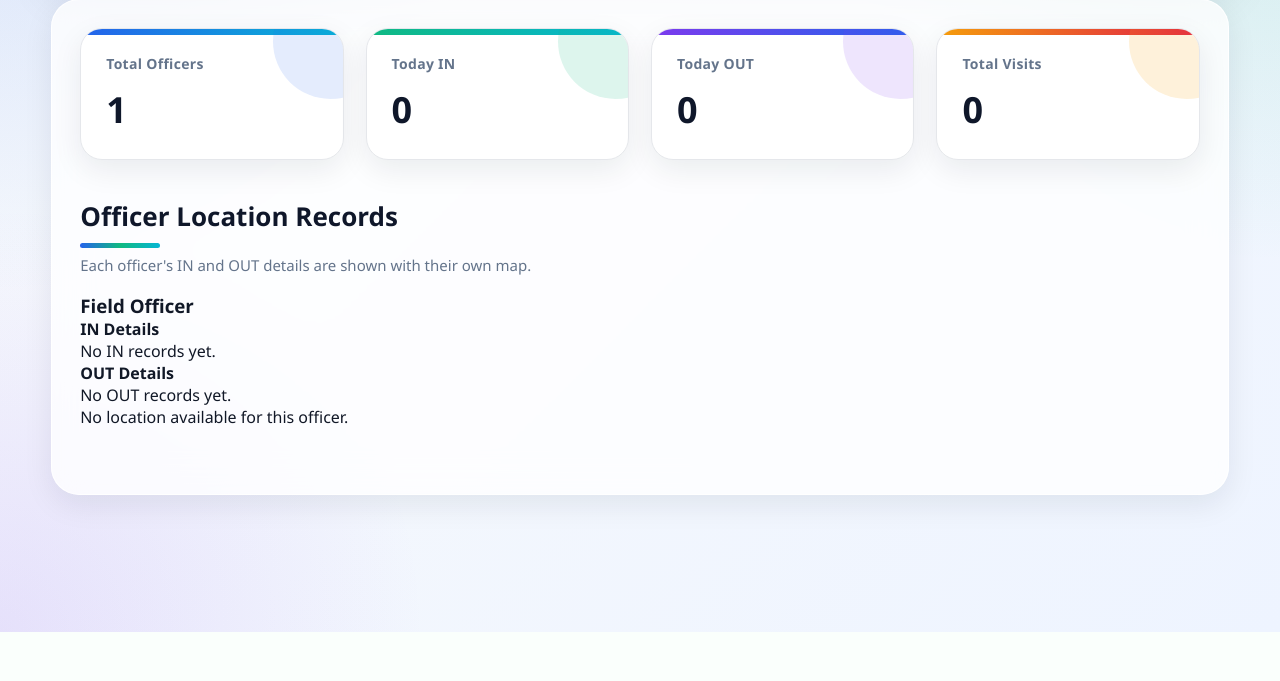
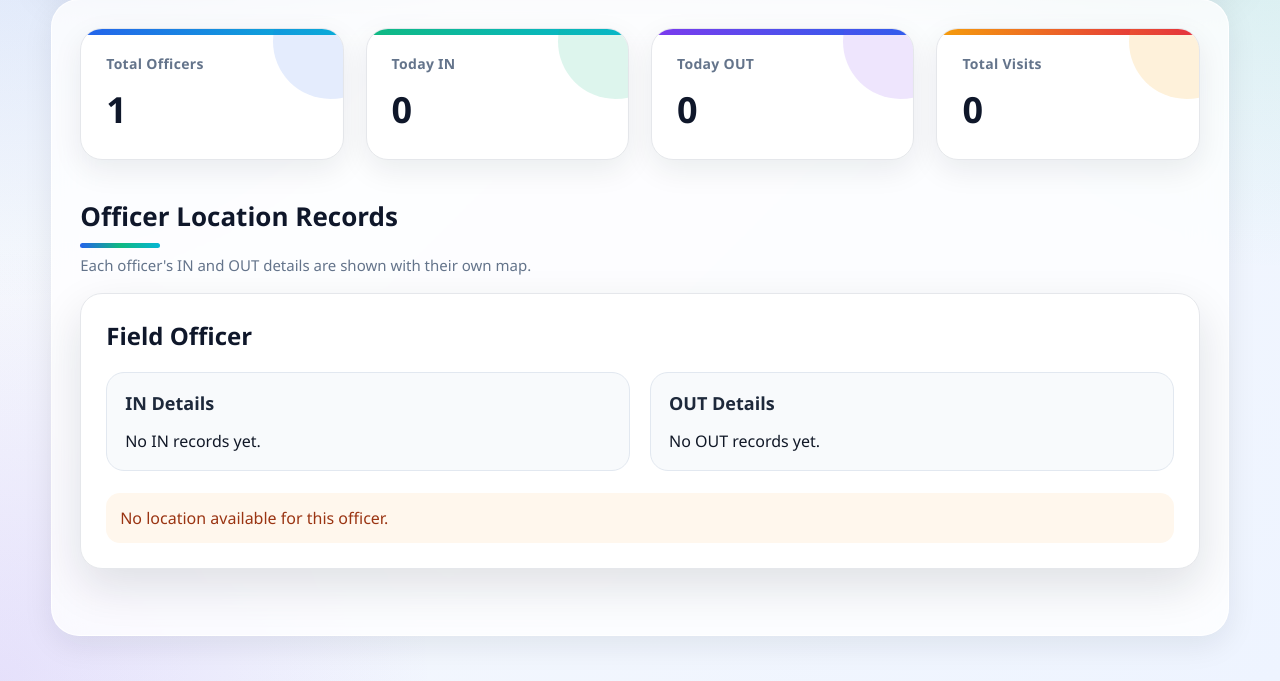
Before and after one commit to hansadikumanayake-commits/FieldTrack, a PHP site: page /admin_panel.php in a window 1280 px wide. Shown: the part 194-875 px from the top of the page. Before the commit the page ends 826 px from the top, so only its background shows below. Run offline with PHP 8.4, Linux system fonts and the light colour scheme; data comes from the database, SQL or seed files in the repository; data that the repository does not hold is empty.

Commit message:
Add the updated stylings

```diff
--- a/admin_style.css
+++ b/admin_style.css
@@ -532,3 +532,87 @@ body {
         height: 250px;
     }
 }
+.user-location-card {
+    background: #ffffff;
+    border-radius: 22px;
+    padding: 25px;
+    margin-bottom: 30px;
+    box-shadow: 0 18px 45px rgba(15, 23, 42, 0.12);
+    border: 1px solid #e5e7eb;
+}
+
+.user-title {
+    font-size: 24px;
+    color: #0f172a;
+    margin-bottom: 20px;
+}
+
+.in-out-wrapper {
+    display: grid;
+    grid-template-columns: 1fr 1fr;
+    gap: 20px;
+    margin-bottom: 22px;
+}
+
+.in-details-box,
+.out-details-box {
+    background: #f8fafc;
+    border-radius: 18px;
+    padding: 18px;
+    border: 1px solid #e2e8f0;
+}
+
+.in-details-box h4,
+.out-details-box h4 {
+    margin-bottom: 15px;
+    color: #1e293b;
+    font-size: 18px;
+}
+
+.visit-detail {
+    background: #ffffff;
+    padding: 15px;
+    border-radius: 15px;
+    margin-bottom: 14px;
+    border: 1px solid #e5e7eb;
+}
+
+.visit-detail p {
+    margin: 7px 0;
+    color: #334155;
+    font-size: 14px;
+}
+
+.record-photo {
+    width: 100%;
+    max-height: 180px;
+    object-fit: cover;
+    border-radius: 12px;
+    margin-top: 10px;
+}
+
+.user-map {
+    width: 100%;
+    height: 330px;
+    border-radius: 18px;
+    overflow: hidden;
+    border: 1px solid #cbd5e1;
+}
+
+.no-location {
+    background: #fff7ed;
+    color: #9a3412;
+    padding: 14px;
+    border-radius: 14px;
+    margin-top: 15px;
+}
+
+@media (max-width: 768px) {
+    .in-out-wrapper {
+        grid-template-columns: 1fr;
+    }
+
+    .user-map {
+        height: 260px;
+    }
+}
```
